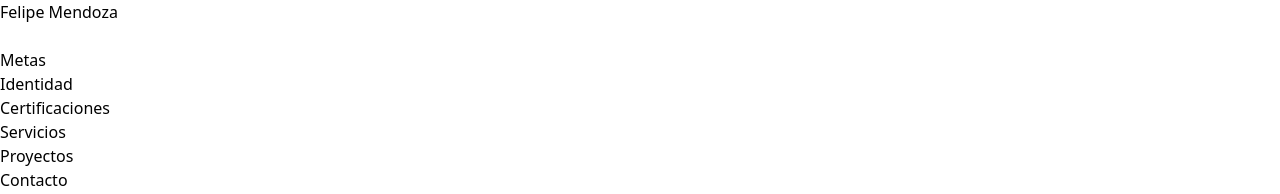
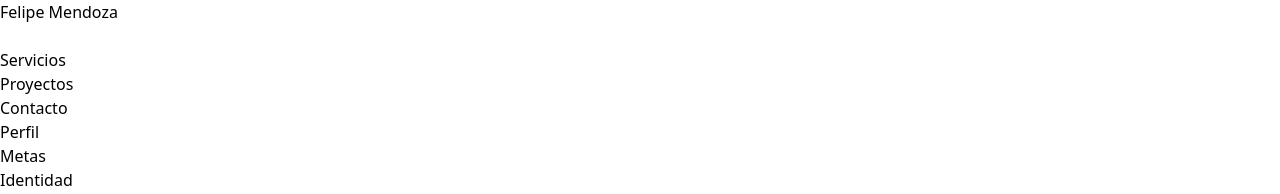
Before and after one commit to OvielFelipeMendozaPineda/portfolio-web, a React (Vite) app: page / in a window 1280 px wide. Shown: the top 194 px of the page. Built offline with nearby package versions, Linux system fonts and the light colour scheme.

Commit message:
cambios diseño

```diff
--- a/src/components/Header.jsx
+++ b/src/components/Header.jsx
@@ -41,33 +41,19 @@ export default function Header() {
                         id="menu-links"
                     >
                         <ul className="flex space-x-6">
+
                             <li>
-                                <a href="#" className="hover:text-purple-400">
-                                    Metas
-                                </a>
-                            </li>
-                            <li>
-                                <a href="#" className="hover:text-purple-400">
-                                    Identidad
-                                </a>
-                            </li>
-                            <li>
-                                <a href="#" className="hover:text-purple-400">
-                                    Certificaciones
-                                </a>
-                            </li>
-                            <li>
-                                <a href="#" className="hover:text-purple-400">
+                                <a href="#services" className="hover:text-purple-400">
                                     Servicios
                                 </a>
                             </li>
                             <li>
-                                <a href="#" className="hover:text-purple-400">
+                                <a href="#proyects" className="hover:text-purple-400">
                                     Proyectos
                                 </a>
                             </li>
                             <li>
-                                <a href="#" className="hover:text-purple-400">
+                                <a href="#contact" className="hover:text-purple-400">
                                     Contacto
                                 </a>
                             </li>
--- a/src/components/Proyectos.jsx
+++ b/src/components/Proyectos.jsx
@@ -3,7 +3,7 @@ import Card from './ui/Card';
 
 function Proyectos() {
     return (
-        <section>
+        <section id='proyects'>
             <div className='w-full h-0.5 my-20'></div>
             <div>
                 <h2 className="text-4xl font-extrabold text-center text-white mb-12">Mis Proyectos</h2>
--- a/src/components/Services.jsx
+++ b/src/components/Services.jsx
@@ -3,7 +3,7 @@ import React from 'react'
 function Services() {
     return (
         <>
-            <section className=" py-16 px-6">
+            <section id='services' className=" py-16 px-6">
                 <h2 className="text-4xl font-extrabold text-center text-white mb-12">Mis Servicios</h2>
                 <div className="flex flex-wrap justify-center gap-12">
                     <div className="w-full max-w-lg bg-white rounded-lg shadow-lg border border-gray-200 transition-transform transform hover:scale-105 hover:shadow-xl hover:bg-purple-400">
```
